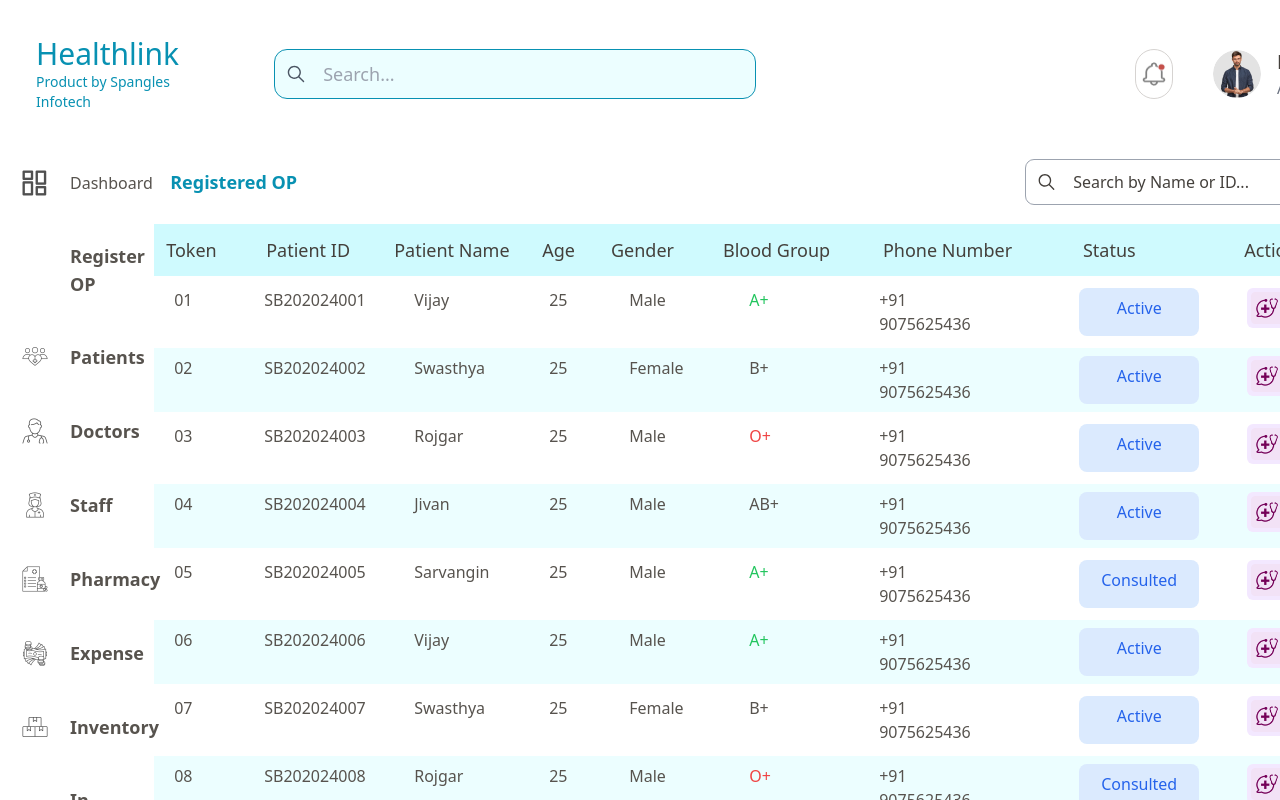
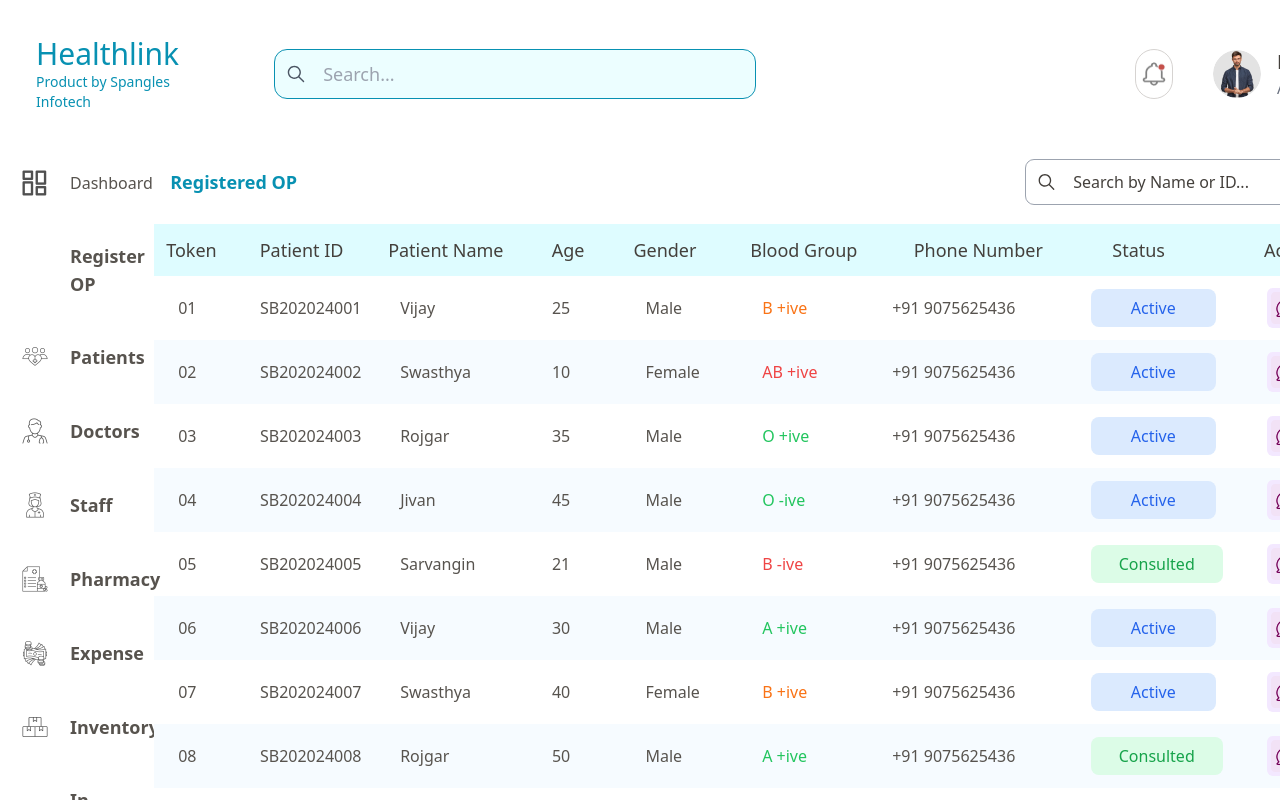
Before and after one commit to Spangles-Infotech/Hospital-Management-System, a React (Create React App) app: page /registered-op_2 in a window 1280 px wide. Shown: the top 800 px of the page. Built offline with nearby package versions, Linux system fonts and the light colour scheme.

Commit message:
bug fixing

```diff
--- a/src/Component/RegisteredOP_1.jsx
+++ b/src/Component/RegisteredOP_1.jsx
@@ -25,36 +25,36 @@ const RegisteredOP_1 = () => {
   return (
     <section className="w-full p-1">
       <div className="flex text-stone-700 font-medium text-lg p-3 ">
-        <p className="w-12 ">Token</p>
-        <p className="w-36 ml-5">Patient ID</p>
-        <p className="w-32">Patient Name</p>
-        <p className="w-40 ml-5">Phone No.</p>
-        <p className="w-28">Blood Group</p>
-        <p className="w-20 ml-9">Gender</p>
-        <p className="w-32 ml-5">Doctor Name</p>
-        <p className="w-32 ml-10">Status</p>
-        <p className="w-28 text-center ml-3">Action</p>
+        <p className="w-[8%] ">Token</p>
+        <p className="w-[12%] ">Patient ID</p>
+        <p className="w-[14%]">Patient Name</p>
+        <p className="w-[14%]">Phone No.</p>
+        <p className="w-[14%]">Blood Group</p>
+        <p className="w-[10%]">Gender</p>
+        <p className="w-[15%]">Doctor Name</p>
+        <p className="w-[12%]">Status</p>
+        <p className="w-[10%] text-center ">Action</p>
       </div>
       <div className="w-full h-[1px] bg-stone-400 mb-3"></div>
 
       {patients.map((patient, index) => (
         <div key={index} className="flex items-center text-stone-600 p-3 border-b">
-          <p className="w-16 ">{patient.Token}</p>
-          <p className="w-40">{patient.id}</p>
-          <p className="w-32">{patient.name}</p>
-          <p className="w-48">{patient.Phone_No}</p>
-          <p className="w-32">{patient.BloodGroup}</p>
-          <p className="w-28">{patient.Gender}</p>
-          <p className="w-36">{patient.Doctor_Name}</p>
+          <p className="w-[7.5%]">{patient.Token}</p>
+          <p className="w-[11%]">{patient.id}</p>
+          <p className="w-[12%]">{patient.name}</p>
+          <p className="w-[17%]">{patient.Phone_No}</p>
+          <p className="w-[10%]">{patient.BloodGroup}</p>
+          <p className="w-[9%]">{patient.Gender}</p>
+          <p className="w-[14%]">{patient.Doctor_Name}</p>
           <p
-            className={`w-40 ${
-              patient.Status === "Consulted" ? "text-green-600" : "text-red-600"
+            className={`w-[9%] ${
+              patient.After_Status === "Consulted" ? "text-green-600" : "text-red-600"
             }`}
           >
-            {patient.Status}
+            {patient.After_Status}
           </p>
-          <div className="w-28 flex justify-center gap-3">
-            {patient.Status === "Consulted" ? (
+          <div className="w-[11%] flex justify-center gap-3">
+            {patient.After_Status === "Consulted" ? (
               <img
                 className="bg-green-100 rounded-md w-[30px] h-[30px] p-1"
                 src={Consulted}
--- a/src/Component/RegisteredOP_2.jsx
+++ b/src/Component/RegisteredOP_2.jsx
@@ -3,33 +3,34 @@ import { IoIosSearch } from "react-icons/io";
 import Action3 from '../assests/Action3.png';
 
 const RegisteredOP_2 = () => {
-
   const [searchTerm, setSearchTerm] = useState('');
 
   const patients = [
-    { id: 'SB202024001', Token: "01", name: 'Vijay', Phone_No: '+91 9075625436', BloodGroup: "A+", Gender: 'Male', Before_Status: "Yet to Consult", After_Status:"Active" },
-    { id: 'SB202024002', Token: "02", name: 'Swasthya', Phone_No: '+91 9075625436', BloodGroup: "B+", Gender: 'Female', Before_Status: "Yet to Consult", After_Status:"Active" },
-    { id: 'SB202024003', Token: "03", name: 'Rojgar', Phone_No: '+91 9075625436', BloodGroup: "O+", Gender: 'Male', Before_Status: "Yet to Consult", After_Status:"Active" },
-    { id: 'SB202024004', Token: "04", name: 'Jivan', Phone_No: '+91 9075625436', BloodGroup: "AB+", Gender: 'Male', Before_Status: "Yet to Consult", After_Status:"Active" },
-    { id: 'SB202024005', Token: "05", name: 'Sarvangin', Phone_No: '+91 9075625436', BloodGroup: "A+", Gender: 'Male', Before_Status: "Yet to Consult", After_Status:"Consulted" },
-    { id: 'SB202024006', Token: "06", name: 'Vijay', Phone_No: '+91 9075625436', BloodGroup: "A+", Gender: 'Male', Before_Status: "Consulted", After_Status:"Active" },
-    { id: 'SB202024007', Token: "07", name: 'Swasthya', Phone_No: '+91 9075625436', BloodGroup: "B+", Gender: 'Female', Before_Status: "Consulted", After_Status:"Active" },
-    { id: 'SB202024008', Token: "08", name: 'Rojgar', Phone_No: '+91 9075625436', BloodGroup: "O+", Gender: 'Male', Before_Status: "Consulted", After_Status:"Consulted" },
-    { id: 'SB202024009', Token: "09", name: 'Jivan', Phone_No: '+91 9075625436', BloodGroup: "AB+", Gender: 'Male', Before_Status: "Consulted", After_Status:"Consulted" },
-    { id: 'SB202024010', Token: "10", name: 'Sarvangin', Phone_No: '+91 9075625436', BloodGroup: "A+", Gender: 'Male', Before_Status: "Consulted", After_Status:"Active" },
+
+    { id: 'SB202024001', Token: "01", name: 'Vijay', Phone_No: '+91 9075625436', BloodGroup: "B +ive", Gender: 'Male', Before_Status: "Yet to Consult", After_Status: "Active", Age: 25 },
+    { id: 'SB202024002', Token: "02", name: 'Swasthya', Phone_No: '+91 9075625436', BloodGroup: "AB +ive", Gender: 'Female', Before_Status: "Yet to Consult", After_Status: "Active", Age: 10 },
+    { id: 'SB202024003', Token: "03", name: 'Rojgar', Phone_No: '+91 9075625436', BloodGroup: "O +ive", Gender: 'Male', Before_Status: "Yet to Consult", After_Status: "Active", Age: 35 },
+    { id: 'SB202024004', Token: "04", name: 'Jivan', Phone_No: '+91 9075625436', BloodGroup: "O -ive", Gender: 'Male', Before_Status: "Yet to Consult", After_Status: "Active", Age: 45 },
+    { id: 'SB202024005', Token: "05", name: 'Sarvangin', Phone_No: '+91 9075625436', BloodGroup: "B -ive", Gender: 'Male', Before_Status: "Yet to Consult", After_Status: "Consulted", Age: 21 },
+    { id: 'SB202024006', Token: "06", name: 'Vijay', Phone_No: '+91 9075625436', BloodGroup: "A +ive", Gender: 'Male', Before_Status: "Consulted", After_Status: "Active", Age: 30 },
+    { id: 'SB202024007', Token: "07", name: 'Swasthya', Phone_No: '+91 9075625436', BloodGroup: "B +ive", Gender: 'Female', Before_Status: "Consulted", After_Status: "Active", Age: 40 },
+    { id: 'SB202024008', Token: "08", name: 'Rojgar', Phone_No: '+91 9075625436', BloodGroup: "A +ive", Gender: 'Male', Before_Status: "Consulted", After_Status: "Consulted", Age: 50 },
+    { id: 'SB202024009', Token: "09", name: 'Jivan', Phone_No: '+91 9075625436', BloodGroup: "AB -ive", Gender: 'Male', Before_Status: "Consulted", After_Status: "Consulted", Age: 60 },
+    { id: 'SB202024010', Token: "10", name: 'Sarvangin', Phone_No: '+91 9075625436', BloodGroup: "A +ive", Gender: 'Male', Before_Status: "Consulted", After_Status: "Active", Age: 26 },
+
   ];
 
-  const filteredPatients = patients.filter(patient =>
-    patient.name.toLowerCase().includes(searchTerm.toLowerCase()) ||
-    patient.id.toLowerCase().includes(searchTerm.toLowerCase())
+  const filteredPatients = patients.filter(
+    (patient) =>
+      patient.name.toLowerCase().includes(searchTerm.toLowerCase()) ||
+      patient.id.toLowerCase().includes(searchTerm.toLowerCase())
   );
 
   return (
     <section className="w-[1200px] p-1">
+
       <div className="flex items-center gap-8 justify-between">
-        <div className="text-lg p-4 font-semibold text-cyan-600">
-          Registered OP
-        </div>
+        <div className="text-lg p-4 font-semibold text-cyan-600">Registered OP</div>
         <div className="flex items-center gap-4 p-2.5 outline outline-1 rounded-lg text-gray-400 w-80">
           <IoIosSearch className="text-stone-700 text-2xl" />
           <input
@@ -42,31 +43,45 @@ const RegisteredOP_2 = () => {
         </div>
       </div>
 
-      <div className="flex text-stone-700 font-medium text-lg p-3 bg-cyan-100 mt-3">
-        <p className="w-20">Token</p>
-        <p className="w-32 ml-5">Patient ID</p>
-        <p className="w-32">Patient Name</p>
-        <p className="w-18  ml-5">Age</p>
-        <p className="w-28 ml-9">Gender</p>
-        <p className="w-40">Blood Group</p>
-        <p className="w-40">Phone Number</p>
-        <p className="w-32 ml-10">Status</p>
-        <p className="w-24 text-center ml-3">Action</p>
+
+      <div className="flex text-stone-700 font-medium text-lg p-3 bg-HeadlineBlue mt-3">
+        <p className="w-[8%]">Token</p>
+        <p className="w-[11%]">Patient ID</p>
+        <p className="w-[14%]">Patient Name</p>
+        <p className="w-[7%]">Age</p>
+        <p className="w-[10%]">Gender</p>
+        <p className="w-[14%]">Blood Group</p>
+        <p className="w-[17%]">Phone Number</p>
+        <p className="w-[13%]">Status</p>
+        <p className="w-[5%]">Action</p>
       </div>
 
 
-
       {filteredPatients.map((patient, index) => (
-        <div key={patient.id} className={`flex text-stone-600   ${index % 2 === 1 ? 'bg-cyan-50' : ''} p-2 mt-1`}>
-          <p className='w-[90px] ml-3'>{patient.Token}</p>
-          <p className='w-[150px]'>{patient.id}</p>
-          <p className='w-[135px]'>{patient.name}</p>
-          <p className='w-[80px]'>25</p>
-          <p className='w-[120px]'>{patient.Gender}</p>
-          <p className={`w-[130px] ${patient.BloodGroup === 'A+' ? 'text-green-500' : ''} ${patient.BloodGroup === 'O+' ? 'text-red-500' : ''}`}>{patient.BloodGroup}</p>
-          <p className='w-[120px]'>{patient.Phone_No}</p>
-          <p className='ml-20 bg-blue-100 text-blue-600 p-2 text-center rounded-lg w-[120px]'>{patient.After_Status}</p>
-          <img src={Action3} alt="Action3" className="bg-purple-100 rounded-md w-[40px] h-[40px] ml-12 p-1" />
+        <div
+          key={patient.id}
+          className={`flex text-stone-600 p-3  place-items-center ${index % 2 === 1 ? 'bg-customBlue' : ''}  `}
+        >
+          <p className="w-[7%] ml-3 ">{patient.Token}</p>
+          <p className="w-[12%]">{patient.id}</p>
+          <p className="w-[13%]">{patient.name}</p>
+          <p className="w-[8%]">{patient.Age}</p>
+          <p className="w-[10%]">{patient.Gender}</p>
+          <p className={`w-[130px] ${patient.BloodGroup === 'O +ive' ? 'text-green-500' : ''} ${patient.BloodGroup === 'AB +ive' ? 'text-red-500' : ''}  ${patient.BloodGroup === 'O -ive' ? 'text-green-500' : ''} ${patient.BloodGroup === 'B +ive' ? 'text-orange-500' : ''}
+          ${patient.BloodGroup === 'A +ive' ? 'text-green-500' : ''} ${patient.BloodGroup === 'AB -ive' ? 'text-red-500' : ''} ${patient.BloodGroup === 'B -ive' ? 'text-red-500' : ''}`}>{patient.BloodGroup}</p>
+          <p className="w-[17%]">{patient.Phone_No}</p>
+          <p className='w-[11%]' >
+            {patient.After_Status === "Active" ? (
+              <span className="text-blue-600 bg-blue-100 px-10 py-2 rounded-lg">Active</span>
+            ) : (
+              <span className="text-green-600 bg-green-100 px-7 py-2  rounded-lg">Consulted</span>
+            )}
+          </p>
+          <img
+            src={Action3}
+            alt="Action 3"
+            className="bg-purple-100 rounded-md w-[40px] h-[40px] ml-12 p-1"
+          />
         </div>
       ))}
     </section>
@@ -74,3 +89,4 @@ const RegisteredOP_2 = () => {
 };
 
 export default RegisteredOP_2;
+// bg-blue-100 text-blue-600
--- a/src/pages/Dashboard.jsx
+++ b/src/pages/Dashboard.jsx
@@ -7,20 +7,22 @@ import Doctors from "../Component/Doctors";
 import Appointment from "../Component/Appointment";
 
 
-
 const Dashboard = () => {
   return (
     <section className="w-full p-3 ">
-      <div className="flex gap-5 items-center justify-end text-center">
+      <div className="flex gap-5 items-center justify-end text-center mr-5">
         <button className="w-[170px] bg-cyan-500 p-2 text-white rounded-xl hover:bg-cyan-600 transition">
           + New Doctor
         </button>
+
         <button className="w-[170px] bg-cyan-500 p-2 text-white rounded-xl hover:bg-cyan-600 transition">
           + New Patient
         </button>
+
         <button className="w-[170px] bg-cyan-500 p-2 text-white rounded-xl hover:bg-cyan-600 transition">
           + Book Appointment
         </button>
+
       </div>
 
       <div className="flex -ml-4 gap-6 mt-10">
--- a/src/pages/Registered_OP.jsx
+++ b/src/pages/Registered_OP.jsx
@@ -5,8 +5,8 @@ import PageNo from "../Component/PageNo";
 import New_Appointment from "../Component/New_Appointment";
 
 const Registered_OP = () => {
+
   const [isModalOpen, setIsModalOpen] = useState(false);
-
 
   const openModal = () => {
     setIsModalOpen(true);
--- a/tailwind.config.js
+++ b/tailwind.config.js
@@ -1,8 +1,13 @@
 /** @type {import('tailwindcss').Config} */
 module.exports = {
-  content: [ "./src/**/*.{js,jsx,ts,tsx}",],
+  content: ["./src/**/*.{js,jsx,ts,tsx}"],
   theme: {
-    extend: {},
+    extend: {
+      colors: {
+        customBlue: "#F6FBFF",
+        HeadlineBlue:"#DEFCFF",
+      },
+    },
   },
   plugins: [],
-}
+};
```
